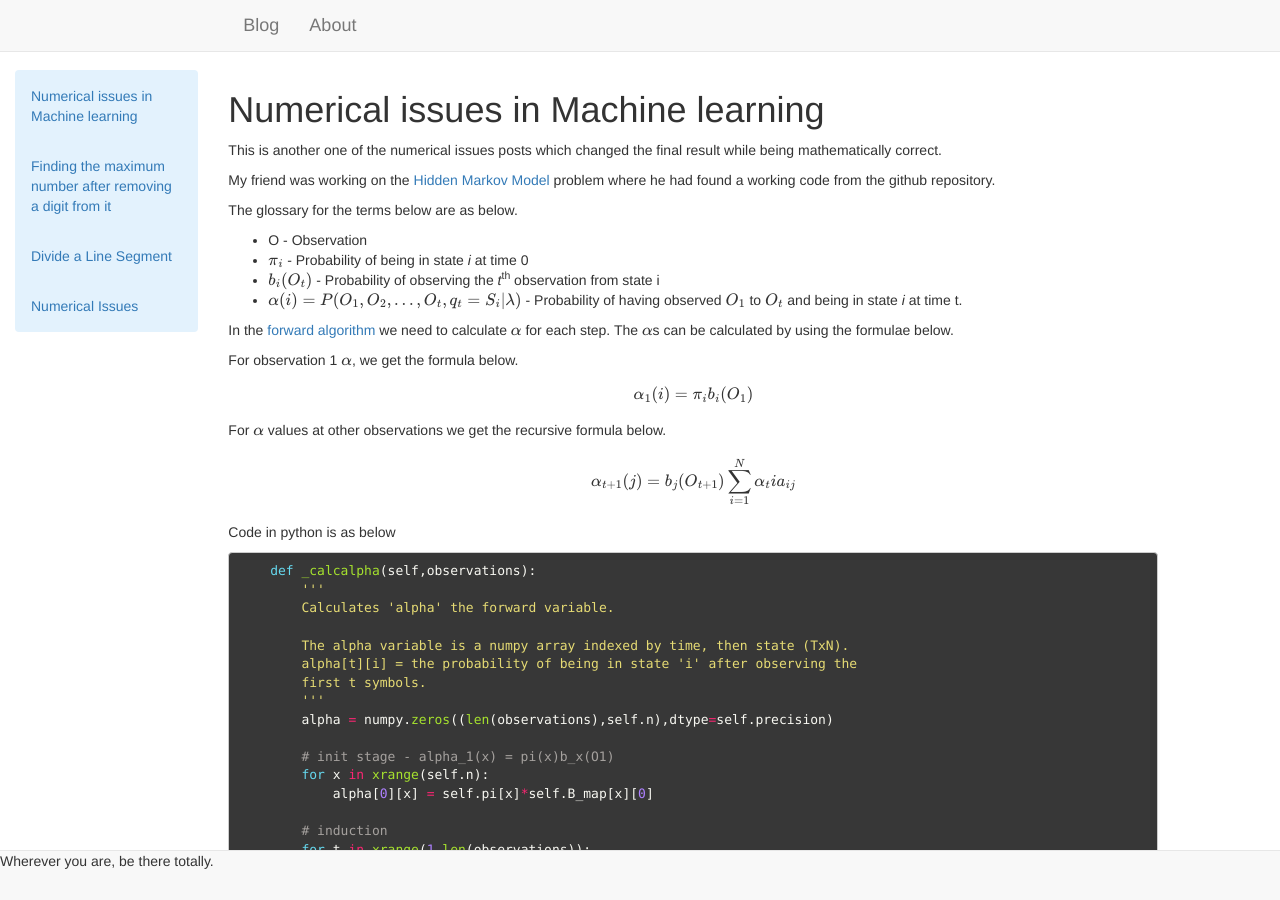
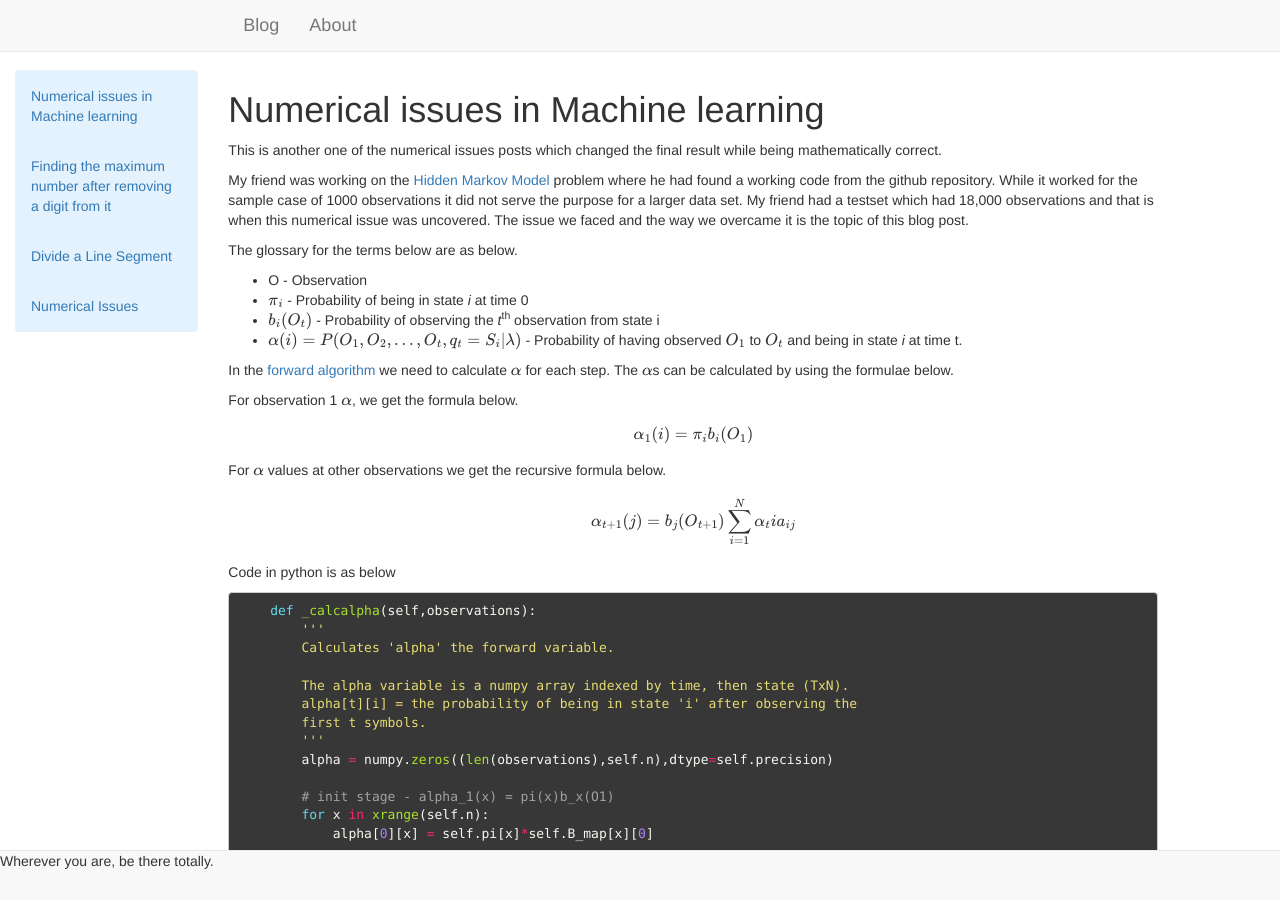
Before and after one commit to surajshetiya/surajshetiya.github.io, a Jekyll site: the page built from _posts/2017-03-04-Numerical-issues-machine-learning.md, in a window 1280 px wide and 900 px high. Built offline with Jekyll 4.4.1, drawn with Linux system fonts in a browser that asks for light colours; formulas are drawn with MathJax 3.

Commit message:
Final commit.

```diff
--- a/_posts/2017-03-04-Numerical-issues-machine-learning.md
+++ b/_posts/2017-03-04-Numerical-issues-machine-learning.md
@@ -6,7 +6,7 @@ title: Numerical issues in Machine learning
 This is another one of the numerical issues posts which changed the final result while being mathematically correct.
 
 
-My friend was working on the [Hidden Markov Model](https://en.wikipedia.org/wiki/Hidden_Markov_model) problem where he had found a working code from the github repository.
+My friend was working on the [Hidden Markov Model](https://en.wikipedia.org/wiki/Hidden_Markov_model) problem where he had found a working code from the github repository. While it worked for the sample case of 1000 observations it did not serve the purpose for a larger data set. My friend had a testset which had 18,000 observations and that is when this numerical issue was uncovered. The issue we faced and the way we overcame it is the topic of this blog post.
 
 
 The glossary for the terms below are as below.
```
